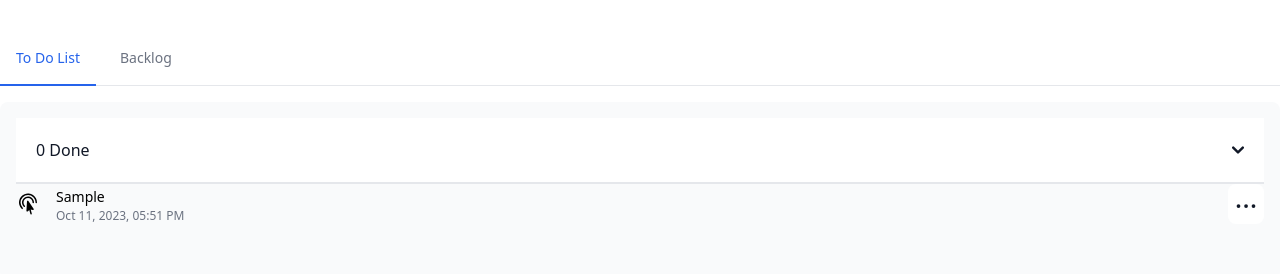
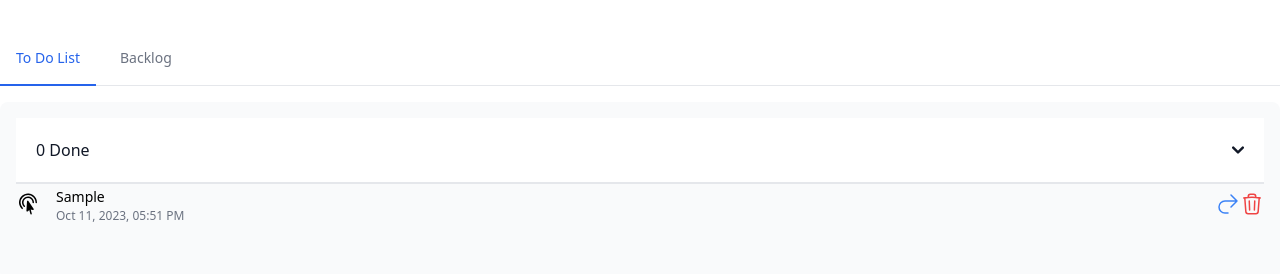
Before and after one commit to mehedijaman/TodoApp, a Vue app in the folder TodoApp/: page /todos in a window 1280 px wide. Both pictures are taken after typing "Sample" into the empty fields and a click on the input "Add Item". Shown: the top 274 px of the page. Built offline with nearby package versions, Linux system fonts and the light colour scheme.

Commit message:
- Todo Page Complete

```diff
--- a/TodoApp/src/views/TodoView.vue
+++ b/TodoApp/src/views/TodoView.vue
@@ -67,6 +67,21 @@ watch(backlog, (newBacklog) => {
   console.log("Updated backlog:", newBacklog);
 });
 
+
+/* Toggle Dropdown */
+// const openDropdownIndexes = ref([]);
+// const toggleDropdown = (index:number) => {
+//   // Check if the dropdown is already open
+//   const isOpen = openDropdownIndexes.value.includes(index);
+
+//   if (isOpen) {
+//     // If it's open, close it by removing it from the array
+//     openDropdownIndexes.value = openDropdownIndexes.value.filter(i => i !== index);
+//   } else {
+//     // If it's closed, open it by adding it to the array
+//     openDropdownIndexes.value = [...openDropdownIndexes.value, index];
+//   }
+// };
 </script>
 
 <template>
@@ -122,12 +137,11 @@ watch(backlog, (newBacklog) => {
           </span>
 
 
-          <button :id="`dropDownMenuBtn-${index}`" :data-dropdown-toggle="`dropdownDotsHorizontal-${index}`" class="inline-flex items-end p-2 text-sm font-medium text-center text-gray-900 bg-white rounded-lg hover:bg-gray-100 focus:ring-4 focus:outline-none dark:text-white focus:ring-gray-50 dark:bg-gray-800 dark:hover:bg-gray-700 dark:focus:ring-gray-600" type="button">
+          <!-- <button @click="toggleDropdown(index)" :id="`dropDownMenuBtn-${index}`" :data-dropdown-toggle="`dropdownDotsHorizontal-${index}`" class="inline-flex items-end p-2 text-sm font-medium text-center text-gray-900 bg-white rounded-lg hover:bg-gray-100 focus:ring-4 focus:outline-none dark:text-white focus:ring-gray-50 dark:bg-gray-800 dark:hover:bg-gray-700 dark:focus:ring-gray-600" type="button">
             <svg class="w-5 h-5" aria-hidden="true" xmlns="http://www.w3.org/2000/svg" fill="currentColor" viewBox="0 0 16 3">
               <path d="M2 0a1.5 1.5 0 1 1 0 3 1.5 1.5 0 0 1 0-3Zm6.041 0a1.5 1.5 0 1 1 0 3 1.5 1.5 0 0 1 0-3ZM14 0a1.5 1.5 0 1 1 0 3 1.5 1.5 0 0 1 0-3Z"/>
             </svg>
           </button>
-          <!-- Dropdown menu -->
           <div :id="`dropdownDotsHorizontal-${index}`" class="z-10 hidden bg-white divide-y divide-gray-100 rounded-lg shadow w-44 dark:bg-gray-700 dark:divide-gray-600">
               <ul class="py-2 text-sm text-gray-700 dark:text-gray-200" :aria-labelledby="`dropDownMenuBtn-${index}`">
                 <li>
@@ -137,7 +151,19 @@ watch(backlog, (newBacklog) => {
                   <a @click.prevent="handleSetBacklog(todo)" href="#" class="block px-4 py-2 hover:bg-gray-100 dark:hover:bg-gray-600 dark:hover:text-white">Move to Backlog</a>
                 </li>
               </ul>
-          </div>
+          </div> -->
+          <span class="flex">
+            <button @click.prevent="handleRemoveTodo(todo.id)">
+              <svg xmlns="http://www.w3.org/2000/svg" fill="none" viewBox="0 0 24 24" stroke-width="1.5" stroke="currentColor" class="w-6 h-6 text-blue-500">
+                <path stroke-linecap="round" stroke-linejoin="round" d="M15 15l6-6m0 0l-6-6m6 6H9a6 6 0 000 12h3" />
+              </svg>
+            </button>
+            <button @click.prevent="handleSetBacklog(todo)">
+              <svg xmlns="http://www.w3.org/2000/svg" fill="none" viewBox="0 0 24 24" stroke-width="1.5" stroke="currentColor" class="w-6 h-6 text-red-500">
+                <path stroke-linecap="round" stroke-linejoin="round" d="M14.74 9l-.346 9m-4.788 0L9.26 9m9.968-3.21c.342.052.682.107 1.022.166m-1.022-.165L18.16 19.673a2.25 2.25 0 01-2.244 2.077H8.084a2.25 2.25 0 01-2.244-2.077L4.772 5.79m14.456 0a48.108 48.108 0 00-3.478-.397m-12 .562c.34-.059.68-.114 1.022-.165m0 0a48.11 48.11 0 013.478-.397m7.5 0v-.916c0-1.18-.91-2.164-2.09-2.201a51.964 51.964 0 00-3.32 0c-1.18.037-2.09 1.022-2.09 2.201v.916m7.5 0a48.667 48.667 0 00-7.5 0" />
+              </svg>
+            </button>
+          </span>
         </div>
 
 
```
